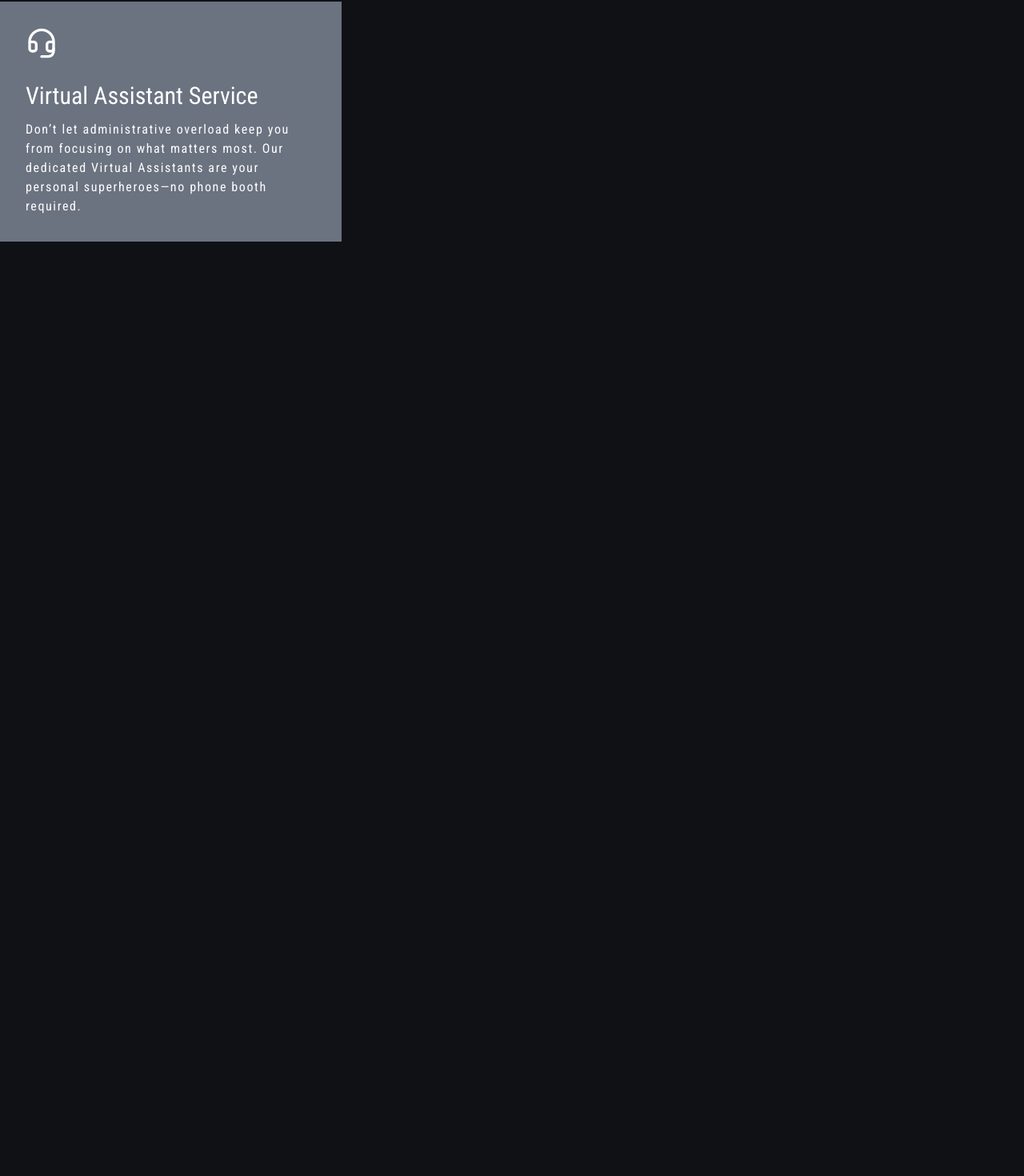
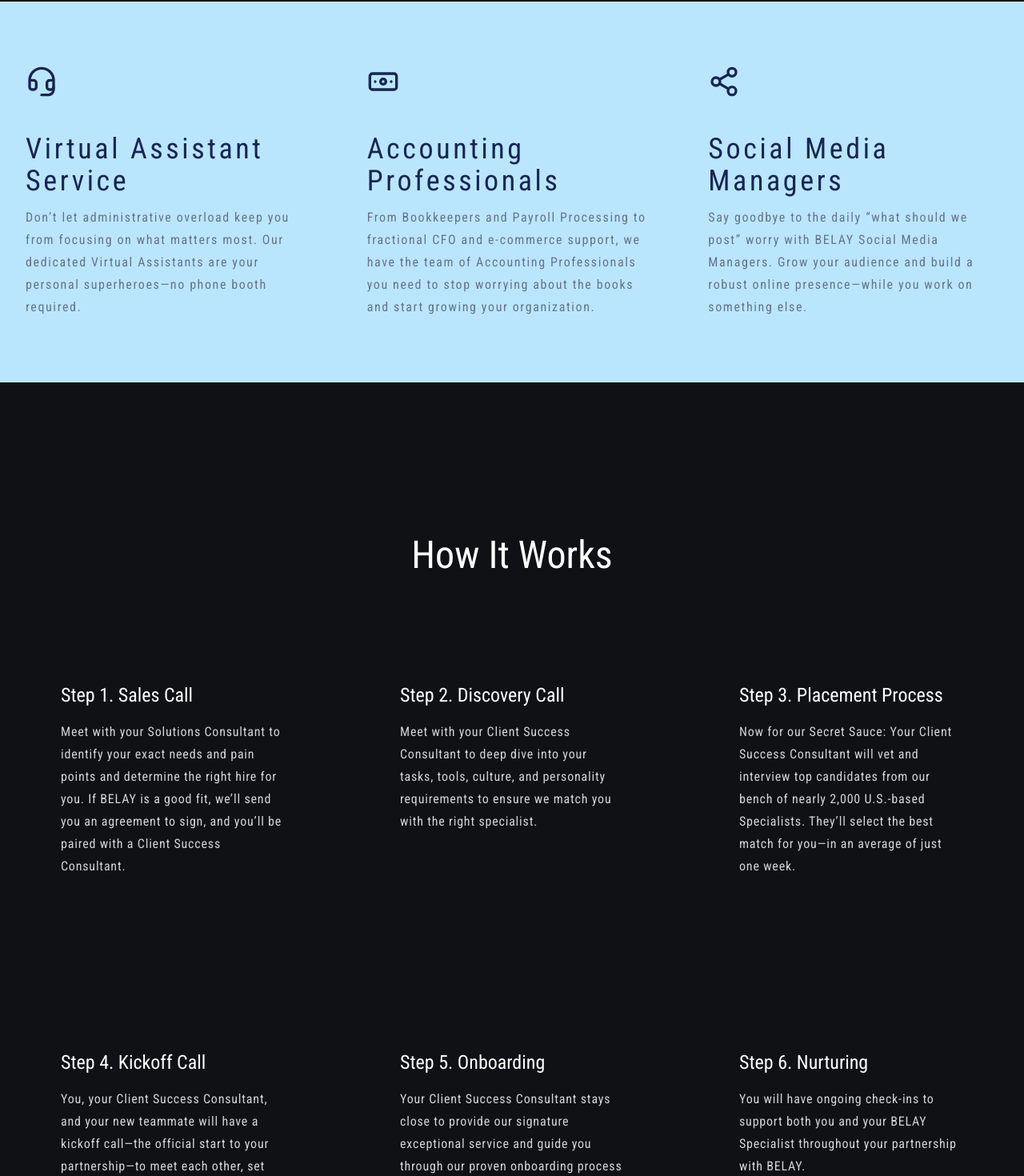
Before and after one commit to shaz1d/assist-xpert, a Next.js app: page / in a window 1280 px wide. Shown: the part 1526-2996 px from the top of the page at 80% size. Before the commit the page ends 1924 px from the top, so only its background shows below. Built offline with nearby package versions, Linux system fonts and the light colour scheme.

Commit message:
services alt and how it works added

```diff
--- a/app/layout.tsx
+++ b/app/layout.tsx
@@ -19,6 +19,12 @@
 }>) {
   return (
     <html lang="en">
+      <head>
+        <script
+          src="https://kit.fontawesome.com/69d8bdbea4.js"
+          crossorigin="anonymous"
+        ></script>
+      </head>
       <body
         className={cn("min-h-screen bg-secondary text-white", roboto.className)}
       >
--- a/app/page.tsx
+++ b/app/page.tsx
@@ -1,4 +1,5 @@
 import Hero from "@/components/sections/Hero";
+import HowItWorks from "@/components/sections/HowItWorks";
 import Services from "@/components/sections/Services";
 import ServicesAlt from "@/components/sections/ServicesAlt";
 
@@ -8,6 +9,7 @@
       <Hero></Hero>
       <Services></Services>
       <ServicesAlt />
+      <HowItWorks />
     </main>
   );
 }
--- /dev/null
+++ b/components/sections/HowItWorks.jsx
@@ -0,0 +1,41 @@
+import { siteConfig } from "@/config/docs";
+
+const HowItWorks = () => {
+  const steps = siteConfig.howItWorks;
+  return (
+    <section className="section">
+      <div className="container">
+        <h1 className=" text-center text-5xl mb-8">How It Works</h1>
+
+        <div className="grid grid-cols-2 md:grid-cols-3 gap-8 mb-12">
+          {steps.map((item, index) => {
+            return (
+              <div
+                className=" relative rounded-lg py-12 px-14 group"
+                key={index}
+              >
+                <div className=" transition-all duration-200 opacity-0 group-hover:opacity-100 absolute inset-0 rounded-lg bg-gradient-to-tl from-emerald-400 to-cyan-500"></div>
+                <div className="relative pb-8">
+                  <div className=" text-4xl mb-12 bg-gradient-to-tr from-sky-600 to-emerald-400 inline-block text-transparent bg-clip-text group-hover:text-cyan-50">
+                    <i className={item.icon}></i>
+                  </div>
+                  <h3 className=" text-2xl mb-4">{item.step}</h3>
+                  <p className=" leading-7 tracking-wider text-gray-300 group-hover:text-gray-200">
+                    {item.description}
+                  </p>
+                </div>
+              </div>
+            );
+          })}
+        </div>
+        <div className=" flex justify-center">
+          <button className=" px-12 py-3 rounded-md border-2 border-gray-100 uppercase transition-all duration-200 hover:shadow-xl hover:shadow-gray-400/20">
+            Lets Connect
+          </button>
+        </div>
+      </div>
+    </section>
+  );
+};
+
+export default HowItWorks;
--- a/components/sections/ServicesAlt.tsx
+++ b/components/sections/ServicesAlt.tsx
@@ -1,22 +1,57 @@
-import { siteConfig } from "@/config/docs";
-import { HeadsetIcon } from "lucide-react";
+import { BanknoteIcon, HeadsetIcon, Share2Icon } from "lucide-react";
 const ServicesAlt = () => {
-  const services = siteConfig.services;
   return (
     <section className="section">
       <div className="grid grid-cols-1 md:grid-cols-3">
         <a
           href="#"
-          className="block bg-[url('/assistant.avif')] bg-cover bg-center p-8 relative group"
+          className="block bg-[url('/assistant.avif')] bg-cover bg-center p-8 py-20 relative group text-blue-950 hover:text-blue-100 duration-200"
         >
-          <div className=" absolute inset-0 bg-gray-500 transition-all duration-200 group-hover:bg-opacity-85"></div>
+          <div className=" absolute inset-0 bg-sky-200  transition-all duration-200 group-hover:bg-sky-900/85"></div>
           <div className="relative flex flex-col space-y-3">
-            <HeadsetIcon size={40} className="mb-4" />
-            <h2 className=" text-3xl">Virtual Assistant Service</h2>
-            <p className="tracking-widest">
+            <HeadsetIcon size={40} className="mb-8" />
+            <h2 className=" text-4xl tracking-widest">
+              Virtual Assistant Service
+            </h2>
+            <p className="tracking-widest text-slate-500 group-hover:text-slate-300 leading-7">
               Don’t let administrative overload keep you from focusing on what
               matters most. Our dedicated Virtual Assistants are your personal
               superheroes—no phone booth required.
+            </p>
+          </div>
+        </a>
+
+        <a
+          href="#"
+          className="block bg-[url('/assistant.avif')] bg-cover bg-center p-8 py-20 relative group text-blue-950 hover:text-blue-100 duration-200"
+        >
+          <div className=" absolute inset-0 bg-sky-200  transition-all duration-200 group-hover:bg-sky-900/85"></div>
+          <div className="relative flex flex-col space-y-3">
+            <BanknoteIcon size={40} className="mb-8" />
+            <h2 className=" text-4xl tracking-widest">
+              Accounting Professionals
+            </h2>
+            <p className="tracking-widest text-slate-500 group-hover:text-slate-300 leading-7">
+              From Bookkeepers and Payroll Processing to fractional CFO and
+              e-commerce support, we have the team of Accounting Professionals
+              you need to stop worrying about the books and start growing your
+              organization.
+            </p>
+          </div>
+        </a>
+
+        <a
+          href="#"
+          className="block bg-[url('/assistant.avif')] bg-cover bg-center p-8 py-20 relative group text-blue-950 hover:text-blue-100 duration-200"
+        >
+          <div className=" absolute inset-0 bg-sky-200  transition-all duration-200 group-hover:bg-sky-900/85"></div>
+          <div className="relative flex flex-col space-y-3">
+            <Share2Icon size={40} className="mb-8" />
+            <h2 className=" text-4xl tracking-widest">Social Media Managers</h2>
+            <p className="tracking-widest text-slate-500 group-hover:text-slate-300 leading-7">
+              Say goodbye to the daily “what should we post” worry with BELAY
+              Social Media Managers. Grow your audience and build a robust
+              online presence—while you work on something else.
             </p>
           </div>
         </a>
--- a/config/docs.ts
+++ b/config/docs.ts
@@ -1,4 +1,4 @@
-import { NavItem, Service } from "@/types";
+import { NavItem, Service, Steps } from "@/types";
 
 type SiteConfig = {
   mainNav: NavItem[];
@@ -10,6 +10,7 @@
     marketing: Service;
     assistance: Service;
   };
+  howItWorks: Steps[];
 };
 
 export const siteConfig: SiteConfig = {
@@ -112,4 +113,48 @@
       path: "/services/assistance",
     },
   },
+
+  howItWorks: [
+    {
+      icon: "fa-solid fa-phone-volume",
+      step: "Step 1. Sales Call",
+      description:
+        "Meet with your Solutions Consultant to identify your exact needs and pain points and determine the right hire for you. If BELAY is a good fit, we’ll send you an agreement to sign, and you’ll be paired with a Client Success Consultant.",
+    },
+
+    {
+      icon: "fa-solid fa-magnifying-glass",
+      step: "Step 2. Discovery Call",
+      description:
+        "Meet with your Client Success Consultant to deep dive into your tasks, tools, culture, and personality requirements to ensure we match you with the right specialist.",
+    },
+
+    {
+      icon: "fa-solid fa-users",
+      step: "Step 3. Placement Process",
+      description:
+        "Now for our Secret Sauce: Your Client Success Consultant will vet and interview top candidates from our bench of nearly 2,000 U.S.-based Specialists. They’ll select the best match for you—in an average of just one week.",
+    },
+
+    {
+      icon: "fa-solid fa-chalkboard-user",
+      step: "Step 4. Kickoff Call",
+      description:
+        "You, your Client Success Consultant, and your new teammate will have a kickoff call—the official start to your partnership—to meet each other, set initial goals, discuss communication plans, and set yourselves up for success.",
+    },
+
+    {
+      icon: "fa-solid fa-handshake",
+      step: "Step 5. Onboarding",
+      description:
+        "Your Client Success Consultant stays close to provide our signature exceptional service and guide you through our proven onboarding process",
+    },
+
+    {
+      icon: "fa-solid fa-user-check",
+      step: "Step 6. Nurturing",
+      description:
+        "You will have ongoing check-ins to support both you and your BELAY Specialist throughout your partnership with BELAY.",
+    },
+  ],
 };
--- a/types/index.ts
+++ b/types/index.ts
@@ -15,3 +15,9 @@
   icon: React.ReactNode;
   link: string;
 };
+
+export type Steps = {
+  icon: string;
+  step: string;
+  description: string;
+};
```
